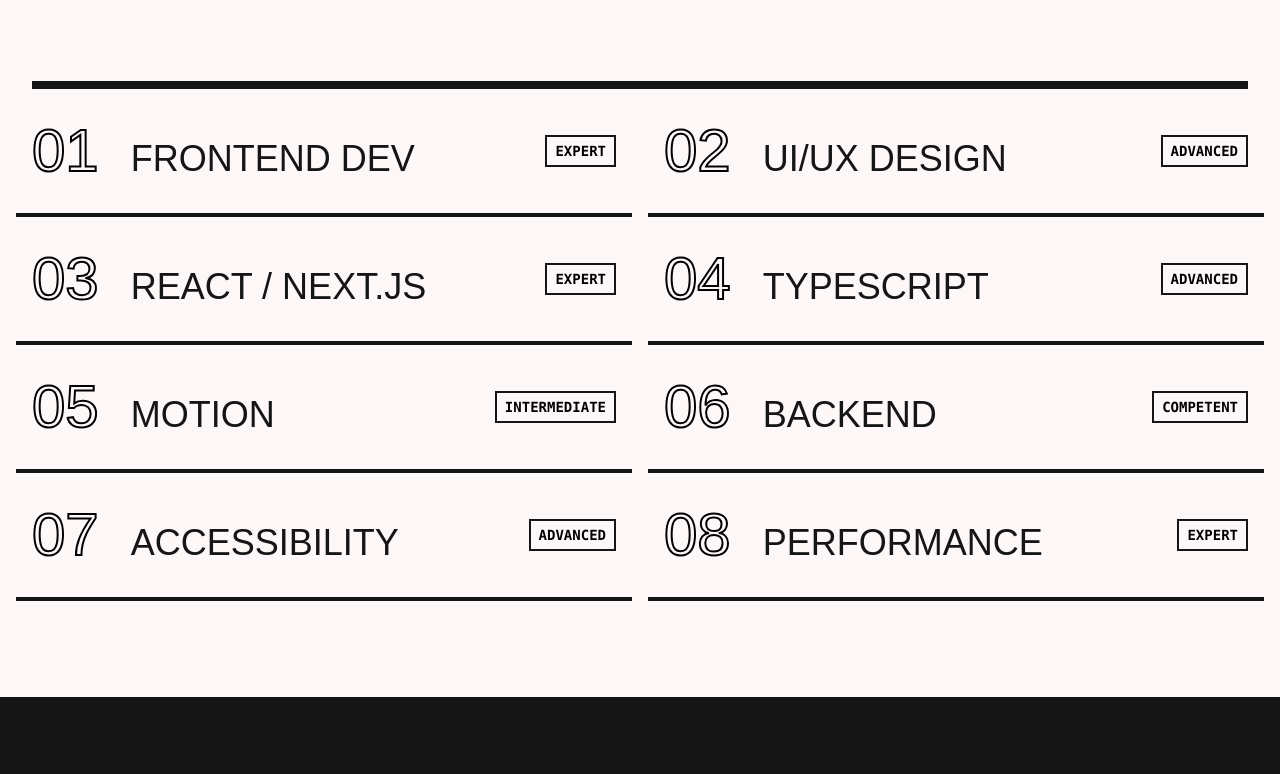
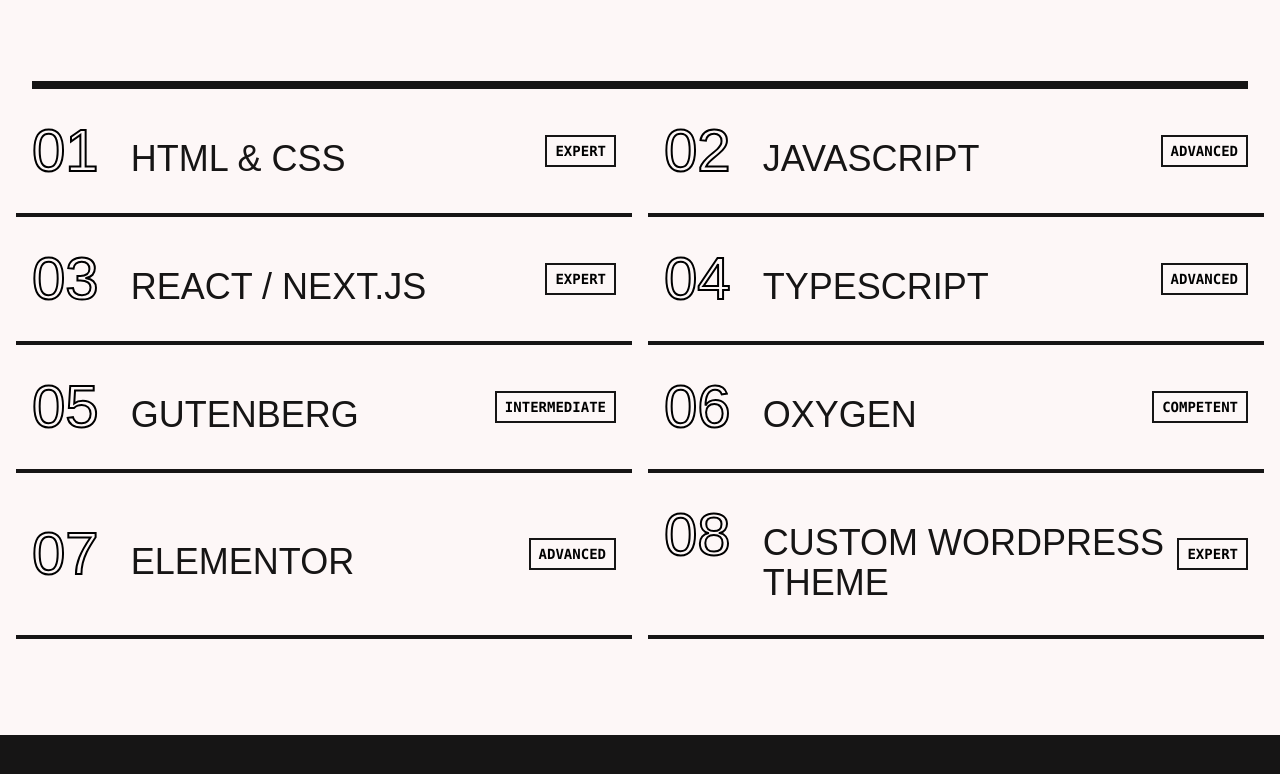
Before and after one commit to KathieU/2026-Portfolio, a React (Vite) app: page / in a window 1280 px wide. Shown: the part 2579-3353 px from the top of the page. Built offline with nearby package versions, Linux system fonts and the light colour scheme.

Commit message:
Edited skills section

```diff
--- a/src/components/Projects.tsx
+++ b/src/components/Projects.tsx
@@ -56,9 +56,9 @@
             <br />
             PROJECTS
           </h2>
-          <span className="hidden md:block font-mono text-accent text-xl">
+          {/* <span className="hidden md:block font-mono text-accent text-xl">
             (2023-2024)
-          </span>
+          </span> */}
         </div>
 
         <div className="grid grid-cols-1 md:grid-cols-2 lg:grid-cols-3 gap-8">
--- a/src/components/Skills.tsx
+++ b/src/components/Skills.tsx
@@ -1,11 +1,11 @@
 export function Skills() {
   const skills = [
     {
-      name: 'FRONTEND DEV',
+      name: 'HTML & CSS',
       level: 'EXPERT',
     },
     {
-      name: 'UI/UX DESIGN',
+      name: 'JAVASCRIPT',
       level: 'ADVANCED',
     },
     {
@@ -17,19 +17,19 @@
       level: 'ADVANCED',
     },
     {
-      name: 'MOTION',
+      name: 'GUTENBERG',
       level: 'INTERMEDIATE',
     },
     {
-      name: 'BACKEND',
+      name: 'OXYGEN',
       level: 'COMPETENT',
     },
     {
-      name: 'ACCESSIBILITY',
+      name: 'ELEMENTOR',
       level: 'ADVANCED',
     },
     {
-      name: 'PERFORMANCE',
+      name: 'CUSTOM WORDPRESS THEME',
       level: 'EXPERT',
     },
   ]
```
